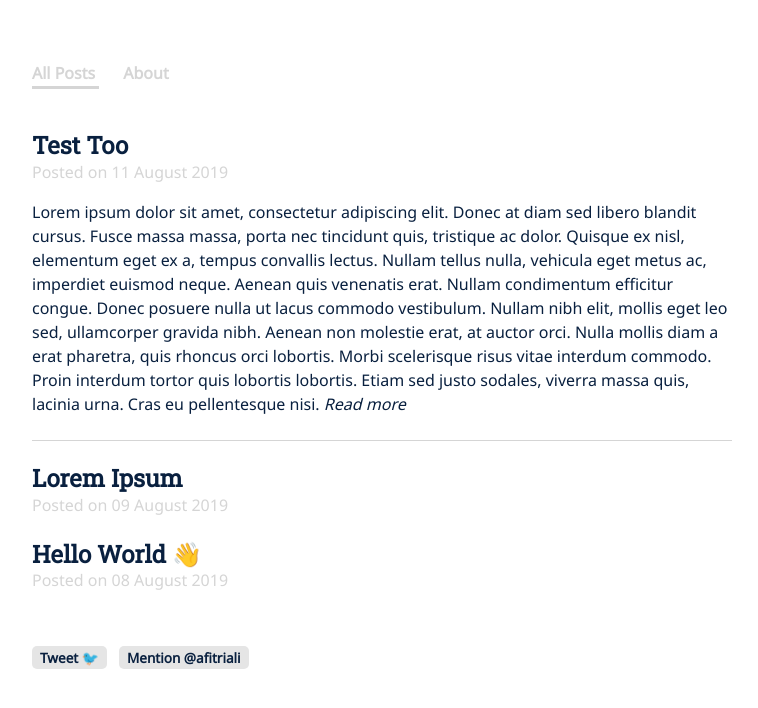
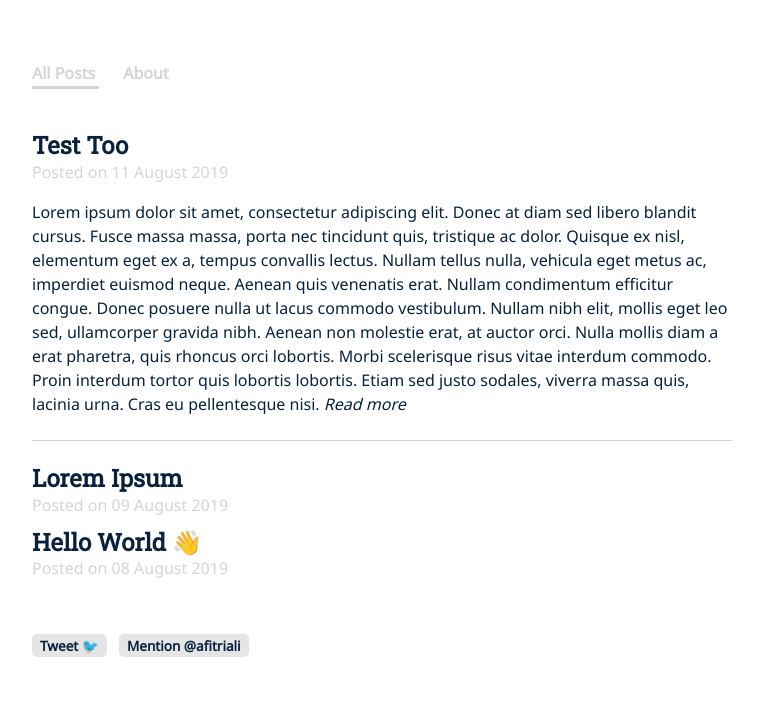
Before and after one commit to xfltrt/xfltrt.github.io, a Jekyll site: the page built from index.html, in a window 1280 px wide. Shown: the top 708 px of the page, without its empty margins (258-1016 px from the left). Built offline with Jekyll 4.4.1, drawn with Linux system fonts in a browser that asks for light colours; comment, search, counter and statistics services are not loaded.

Commit message:
Update main.scss

```diff
--- a/_sass/main.scss
+++ b/_sass/main.scss
@@ -65,13 +65,17 @@ nav a:hover {
 }
 
 .post {
-  margin-top: 24px;
+  margin-top: 12px;
 }
 
 .post:first-child {
   border-bottom: 1px solid var(--colour-gray);
   margin-top: 0;
   padding-bottom: 24px;
+}
+
+.post:nth-child(2) {
+  margin-top: 24px;
 }
 
 .details {
```
